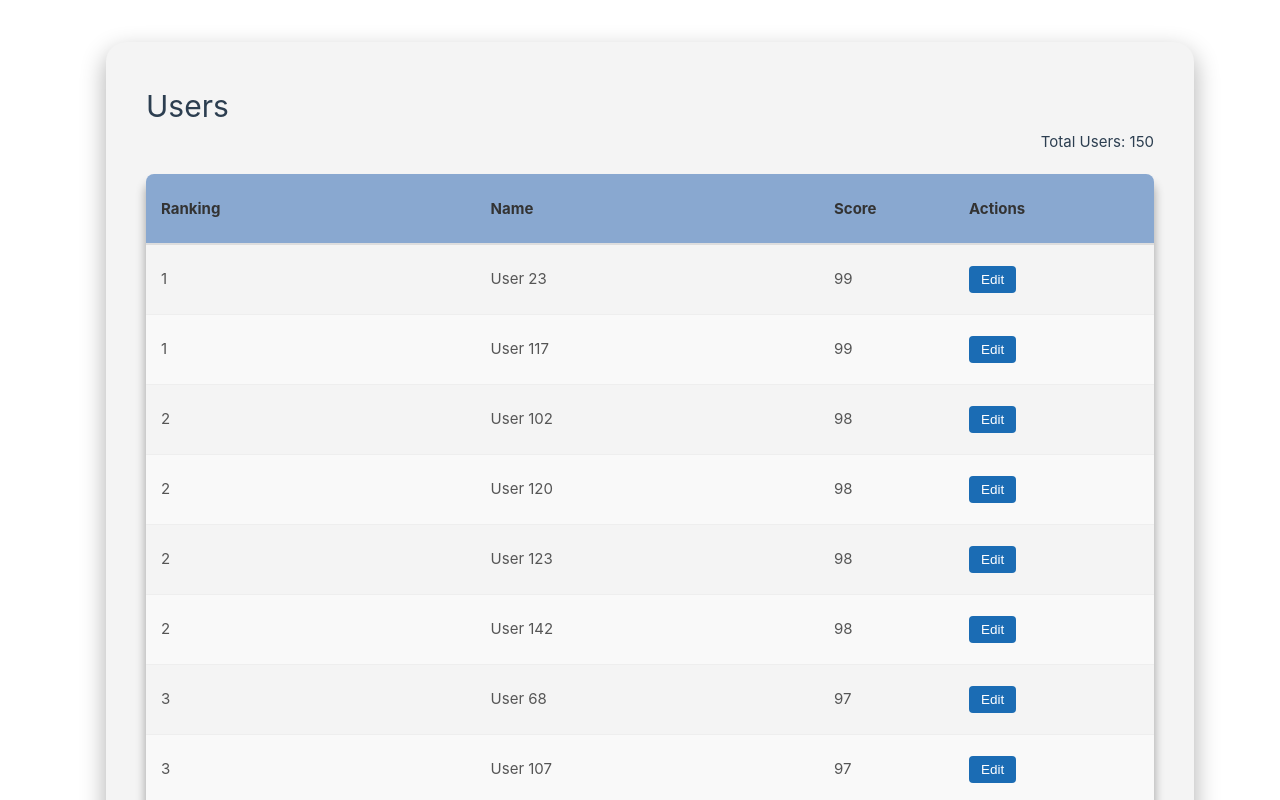
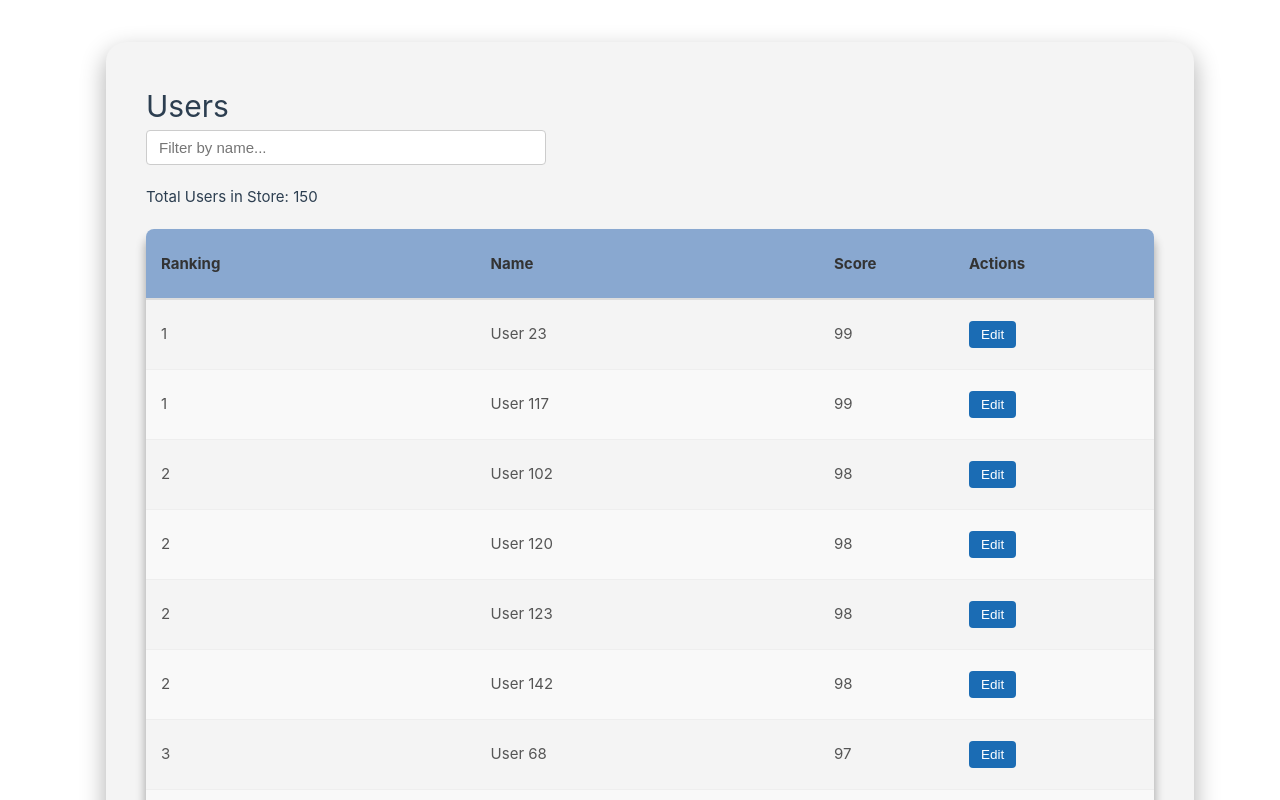
Before and after one commit to joaquim21acj/user-dashboard, a Vue app: page / in a window 1280 px wide. Shown: the top 800 px of the page. Built offline with nearby package versions, Linux system fonts and the light colour scheme; the HTML template or start-up script is replaced by a standard one.

Commit message:
Adding filter

```diff
--- a/src/components/UsersList.vue
+++ b/src/components/UsersList.vue
@@ -3,13 +3,17 @@
     <div v-if="userStore.isLoading" class="loading-spinner-overlay">
       <div class="loading-spinner"></div>
     </div>
-    <div v-if="userStore.hasError" class="error-message">
+
+    <div v-if="userStore.hasError && !userStore.isLoading" class="error-message">
       <p>⚠️ Error: {{ userStore.error }}</p>
     </div>
-    <div v-if="showUsersTable" class="users">
-      <div class="text-right">
-        <p>Total Users: {{ userStore.userCount }}</p>
-      </div>
+
+    <div v-if="!userStore.isLoading && !userStore.hasError">
+      <div class="filter-container" v-if="userStore.userCount > 0"> <input type="text" v-model="searchQuery" placeholder="Filter by name..." class="filter-input" />
+      </div> <div v-if="showUsersTable" class="users">
+        <p>Total Users in Store: {{ userStore.userCount }}</p> <p v-if="searchQuery && filteredAndSortedUsers.length !== userStore.userCount">
+          Showing: {{ filteredAndSortedUsers.length }} matching user(s)
+        </p>
         <table>
           <thead>
             <tr>
@@ -20,7 +24,7 @@
             </tr>
           </thead>
           <tbody>
-          <tr v-for="user in userStore.sortedUsers" :key="user.id" :class="{ 'highlighted-row': isRecentlyUpdated(user.id) }" >
+            <tr v-for="user in filteredAndSortedUsers" :key="user.id" :class="{ 'highlighted-row': isRecentlyUpdated(user.id) }" >
               <td class="text-left">
                 <div>
                   {{ user.rank }}
@@ -48,13 +52,13 @@
                 </template>
               </td>
             </tr>
+            <tr v-if="userStore.userCount > 0 && filteredAndSortedUsers.length === 0 && searchQuery">
+              <td colspan="4" class="empty-state-cell">No users match your filter "{{ searchQuery }}".</td>
+            </tr>
           </tbody>
         </table>
+      </div> <div v-if="showNoUsersMessage" class="no-users-found"> <p>🤷 No users found or an issue occurred.</p>
       </div>
-
-    <div v-if="showNoUsersMessage"
-      class="no-users-found">
-      <p>🤷 No users found or an issue occurred.</p>
     </div>
   </div>
 </template>
@@ -72,6 +76,7 @@ const showUsersTable = computed(() => !userStore.isLoading && !userStore.hasErro
 const showNoUsersMessage = computed(() => !userStore.isLoading && !userStore.hasError && userStore.userCount === 0)
 const secondsToRefresh = 30
 let refreshInterval: ReturnType<typeof setInterval> | undefined
+const searchQuery = ref('');
 
 onMounted(async () => {
   if (userStore.userCount === 0) {
@@ -82,6 +87,19 @@ onMounted(async () => {
 
 onUnmounted(() => {
   stopRefreshingUsers()
+})
+
+const filteredAndSortedUsers = computed(() => {
+  const usersToFilter = userStore.sortedUsers
+  const query = searchQuery.value.toLowerCase().trim()
+
+  if (!query) {
+    return usersToFilter
+  }
+
+  return usersToFilter.filter(user =>
+    user.name.toLowerCase().includes(query)
+  )
 })
 
 const startRefreshingUsers = () => {
@@ -147,7 +165,6 @@ table {
     border-radius: 8px;
     overflow: hidden;
 }
-
 
 thead {
     background-color: #89a8d0;
@@ -299,6 +316,28 @@ td button.cancel-button:hover {
   animation: spin 1s linear infinite;
 }
 
+.filter-container {
+  margin-bottom: 20px;
+  display: flex;
+  justify-content: flex-start;
+}
+
+.filter-input {
+  padding: 8px 12px;
+  border: 1px solid #ccc;
+  border-radius: 4px;
+  font-size: 1em;
+  width: 100%;
+  max-width: 400px;
+  box-sizing: border-box;
+}
+
+.filter-input:focus {
+  border-color: #007bff;
+  outline: none;
+  box-shadow: 0 0 0 2px rgba(0, 123, 255, 0.25);
+}
+
 @keyframes spin {
   0% { transform: rotate(0deg); }
   100% { transform: rotate(360deg); }
```
Lines whose indentation alone changed are shown as unchanged.
